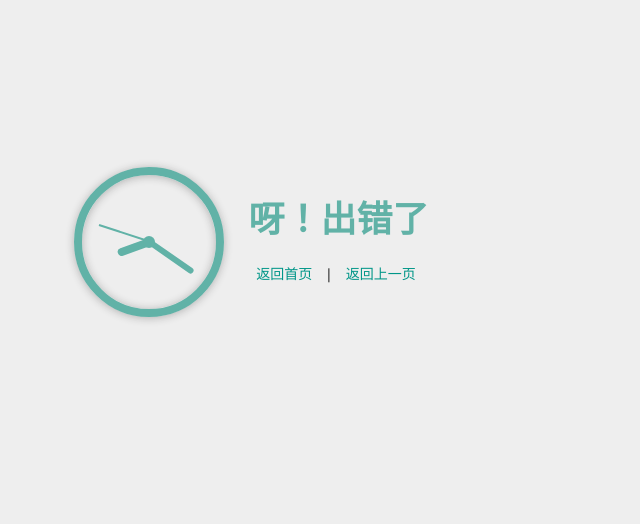
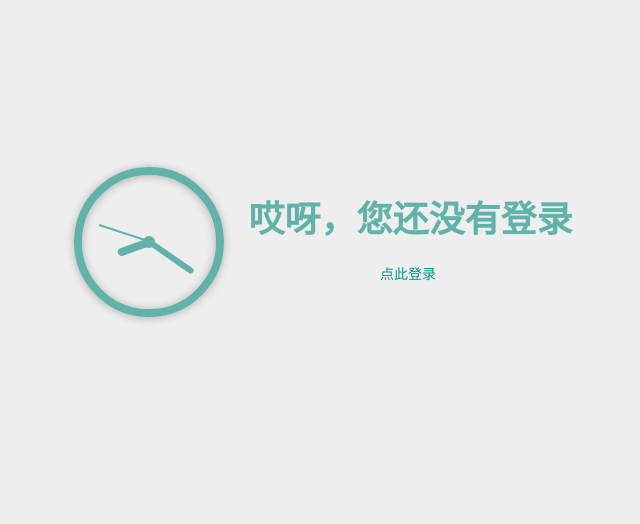
Before and after one commit to QinDaDian/accessibilityLS, a Django app: page /learningSystem/ in a window 1280 px wide. Shown: the part 158-682 px from the top of the page, without its empty margins (389-1029 px from the left). Run offline with Django 3.2, Linux system fonts and the light colour scheme; parts of the project's set-up code (start-up, migrations or seed data) failed here and were passed over; some libraries are stand-ins or nearby versions.

Commit message:
session改进

```diff
--- a/templates/error.html
+++ b/templates/error.html
@@ -1,7 +1,7 @@
 <!DOCTYPE html>
 <html lang="en">
 <head>
-    <title>网站无障碍系统访问错误</title>
+    <title>无障碍检测学习系统错误提示</title>
     {% include "common/head.html"%}
 
     <style>
@@ -47,11 +47,9 @@
             </div>
         </div>
         <div style="text-align: center; margin-left: 20px;" class="vcenter">
-            <h1 style="margin-top: 0; color: #61b2a7;"><strong>呀！出错了</strong></h1>
+            <h1 style="margin-top: 0; color: #61b2a7;"><strong>哎呀，您还没有登录</strong></h1>
             <ul class="list-unstyled list-inline" style="margin-top: 25px; margin-bottom: 0;">
-                <li><a href="{% url 'page:index' %}">返回首页</a></li>
-                <li>|</li>
-                <li><a href="javascript:history.back(-1);">返回上一页</a></li>
+                <li><a href="{% url 'page:index' %}">点此登录</a></li>
             </ul>
         </div>
     </div>
```
